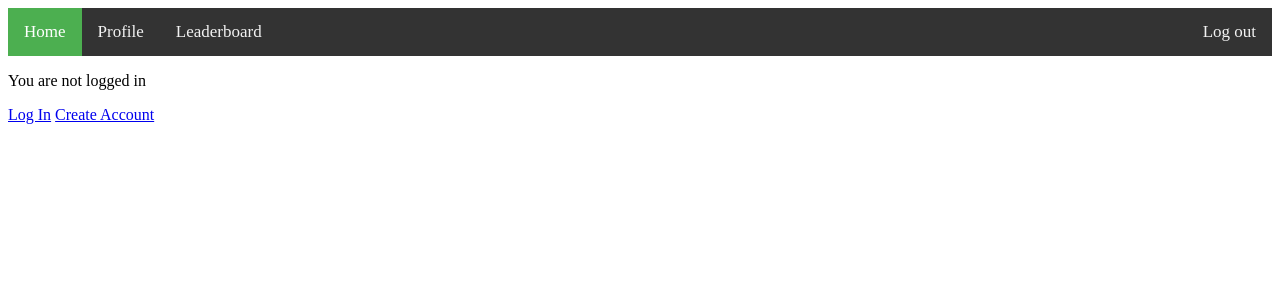
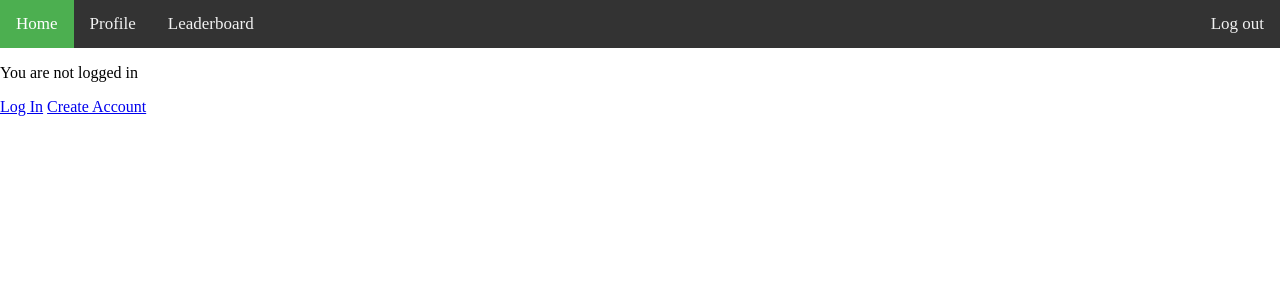
Before and after one commit to oskaredv/kex2021, a Django app: page / in a window 1280 px wide. Shown: the top 300 px of the page. Run offline with Django 3.2, Linux system fonts and the light colour scheme.

Commit message:
probably fixed

```diff
--- a/templates/base.html
+++ b/templates/base.html
@@ -15,7 +15,7 @@
   float: left;
   color: #f2f2f2;
   text-align: center;
-  padding: 20px 30px;
+  padding: 14px 16px;
   text-decoration: none;
   font-size: 17px;
 }
@@ -24,6 +24,10 @@
 .topnav a:hover {
   background-color: #ddd;
   color: black;
+}
+
+body {
+  margin: 0px;
 }
 
 /* Add a color to the active/current link */
```
